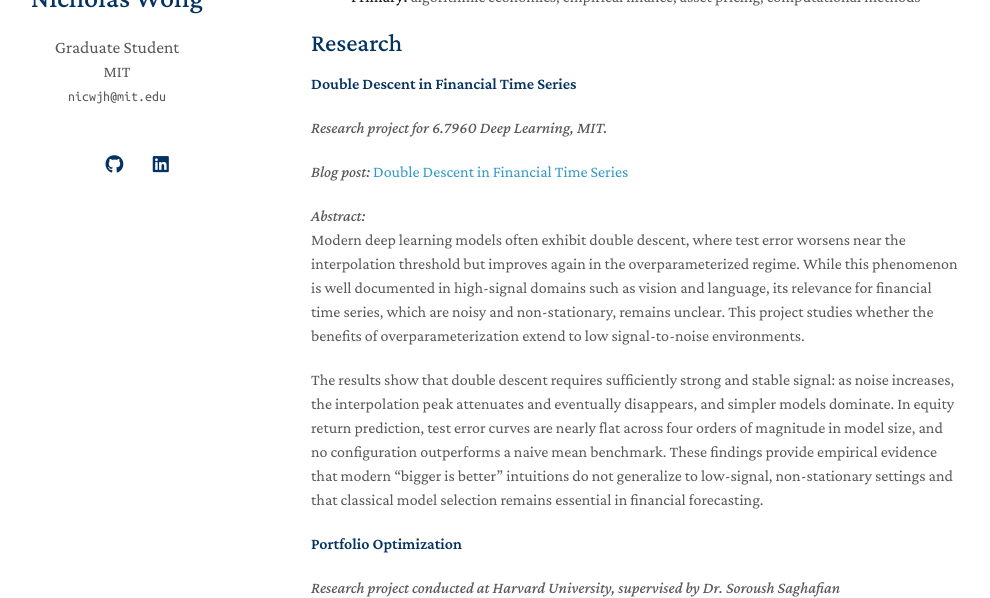
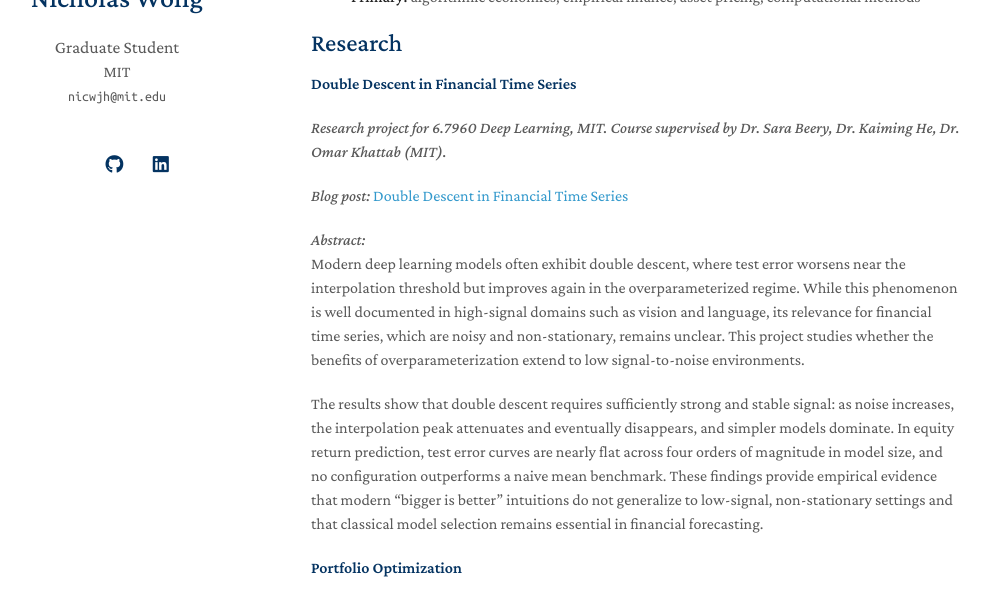
Before and after one commit to nicwjh/nicwjh.github.io, a Jekyll site: the page built from index.md, in a window 1280 px wide and 900 px high, cut to the strip 302-900 px from the top of the window. Shown: the whole strip, without its empty margins (159-1149 px from the left). Built offline with Jekyll 4.4.1, drawn with Linux system fonts in a browser that asks for light colours; a style sheet for code colours, icons or effects is not loaded; our own code applies the rules of GitHub Pages for plain Markdown files; some of the changed text lies outside the part shown.

Commit message:
Update supervision

```diff
--- a/index.md
+++ b/index.md
@@ -20,7 +20,7 @@ Previously, I graduated from UNC Chapel Hill with a B.S. in Computer Science and
 
 #### Double Descent in Financial Time Series
 
-*Research project for 6.7960 Deep Learning, MIT.*
+*Research project for 6.7960 Deep Learning, MIT. Course supervised by Dr. Sara Beery, Dr. Kaiming He, Dr. Omar Khattab (MIT).*
 
 *Blog post:* [Double Descent in Financial Time Series](http://nicwong.com/double-descent-in-financial-time-series/)
 
```
Also changed, not shown: other parts of index.md (+1 -1 lines).
